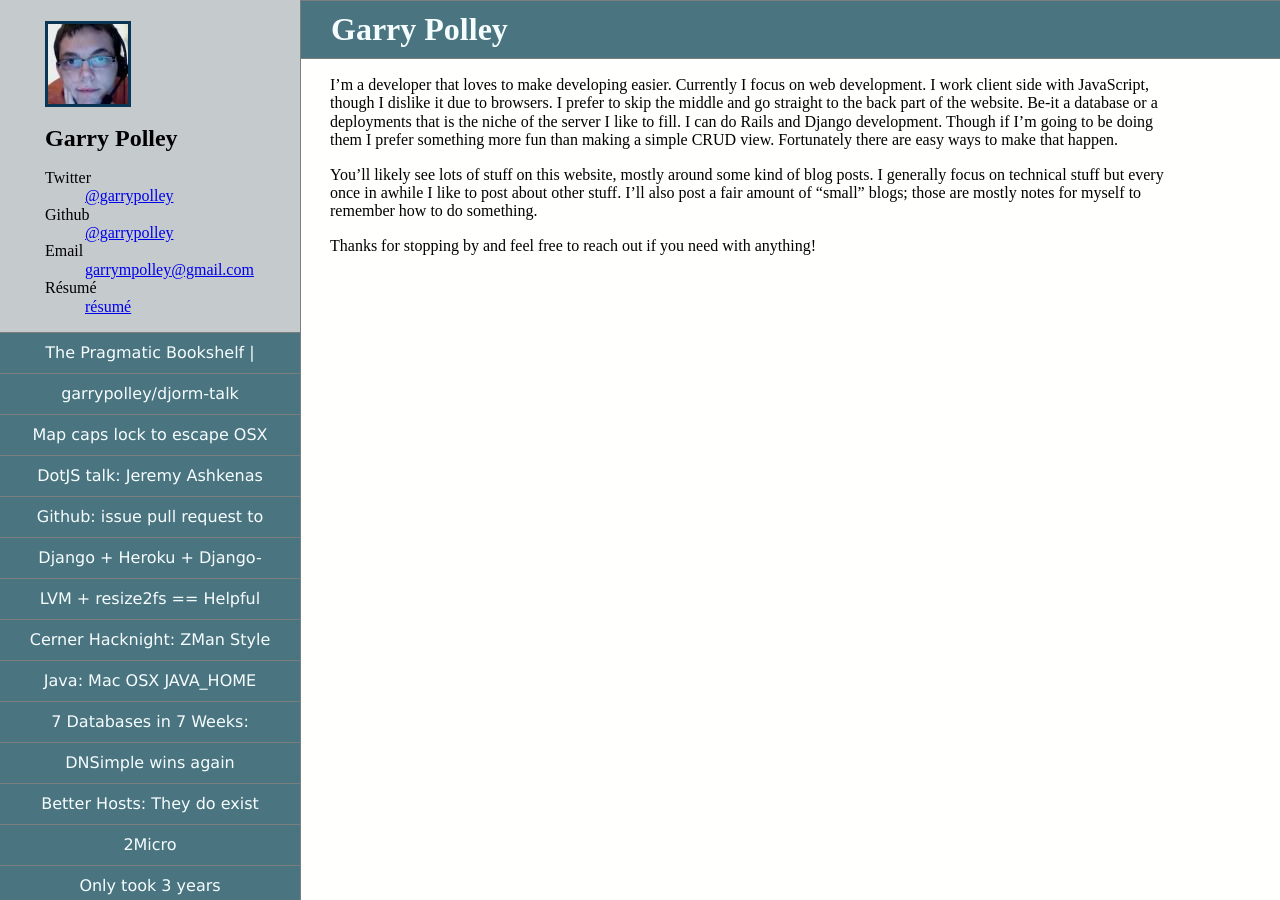
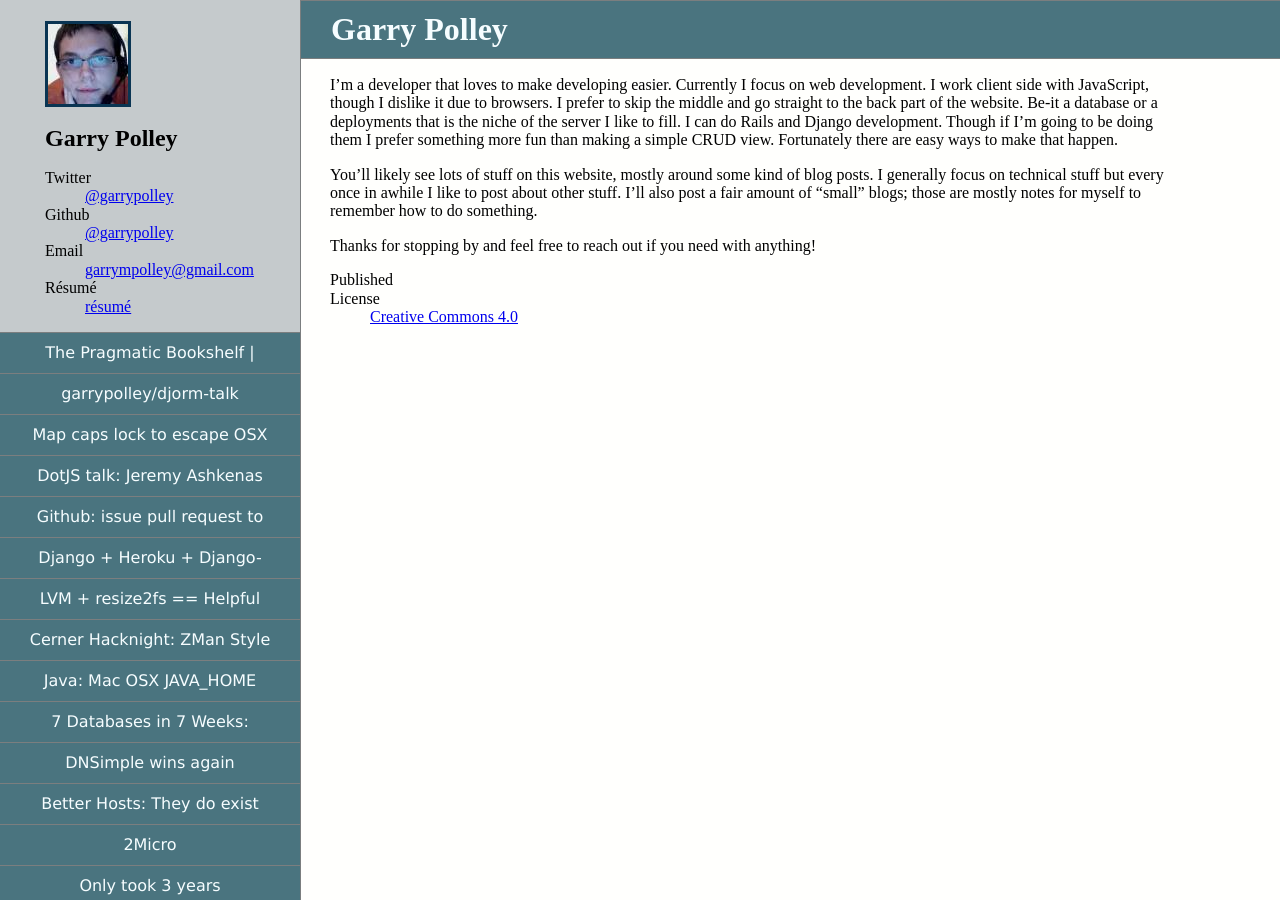
Before and after one commit to garrypolley/garrypolley.github.io, a Jekyll site: the page built from index.md, in a window 1280 px wide. Built offline with Jekyll 4.4.1, drawn with Linux system fonts in a browser that asks for light colours; nearby versions of some CDN libraries; Markdown is read by kramdown in place of the engine named in the settings.

Commit message:
add footer for published date and a license for content.

```diff
--- a/_layouts/post.html
+++ b/_layouts/post.html
@@ -6,7 +6,13 @@ layout: default
   <article>
     <h1 class="article-title"><a href="{{ page.url }}" title="{{ page.title }}">{{ page.title }}</a></h1>
     <div>
-    	{{ content }}
-  	</div>
+      {{ content }}
+      <footer>
+        <dl>
+          <dt>Published</dt><dd>{{ page.date | date: "%-d %B, %Y" }}</dd>
+          <dt>License</dt><dd><a href="http://creativecommons.org/licenses/by/4.0/">Creative Commons 4.0</a></dd>
+        </dl>
+      </footer>
+    </div>
   </article>
 </section>
```
